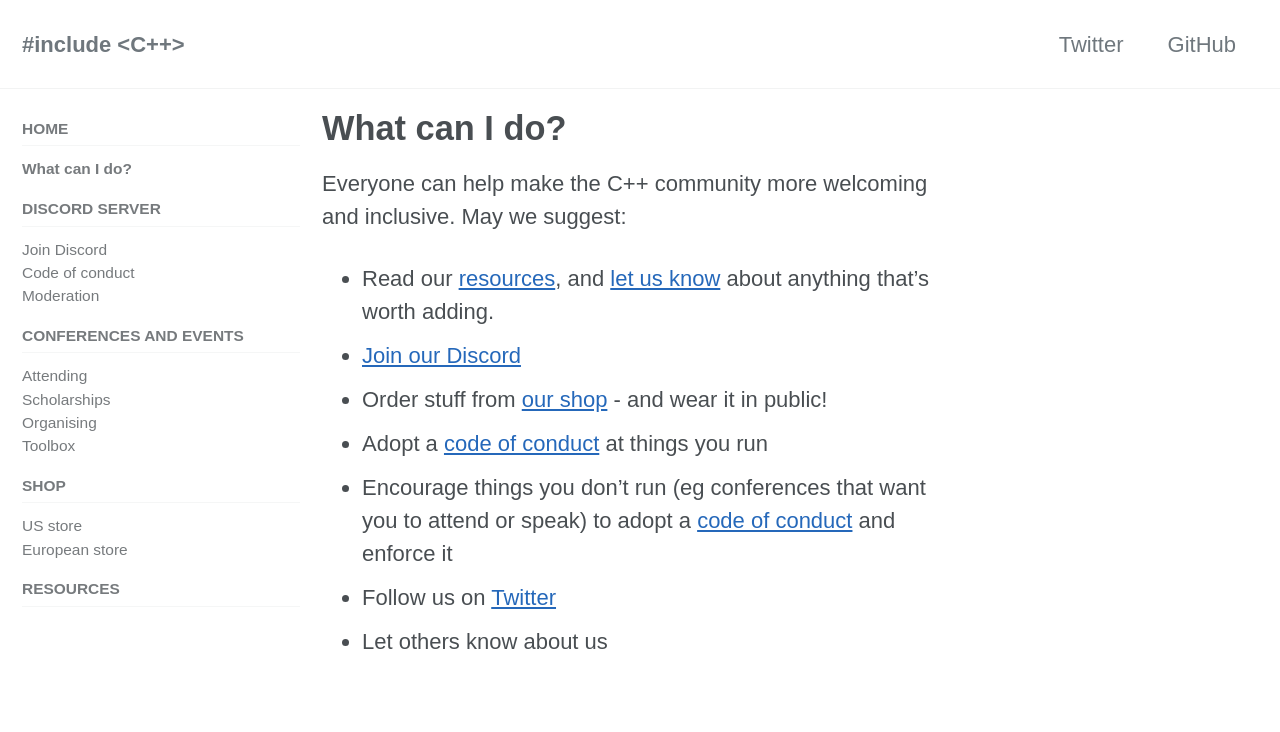
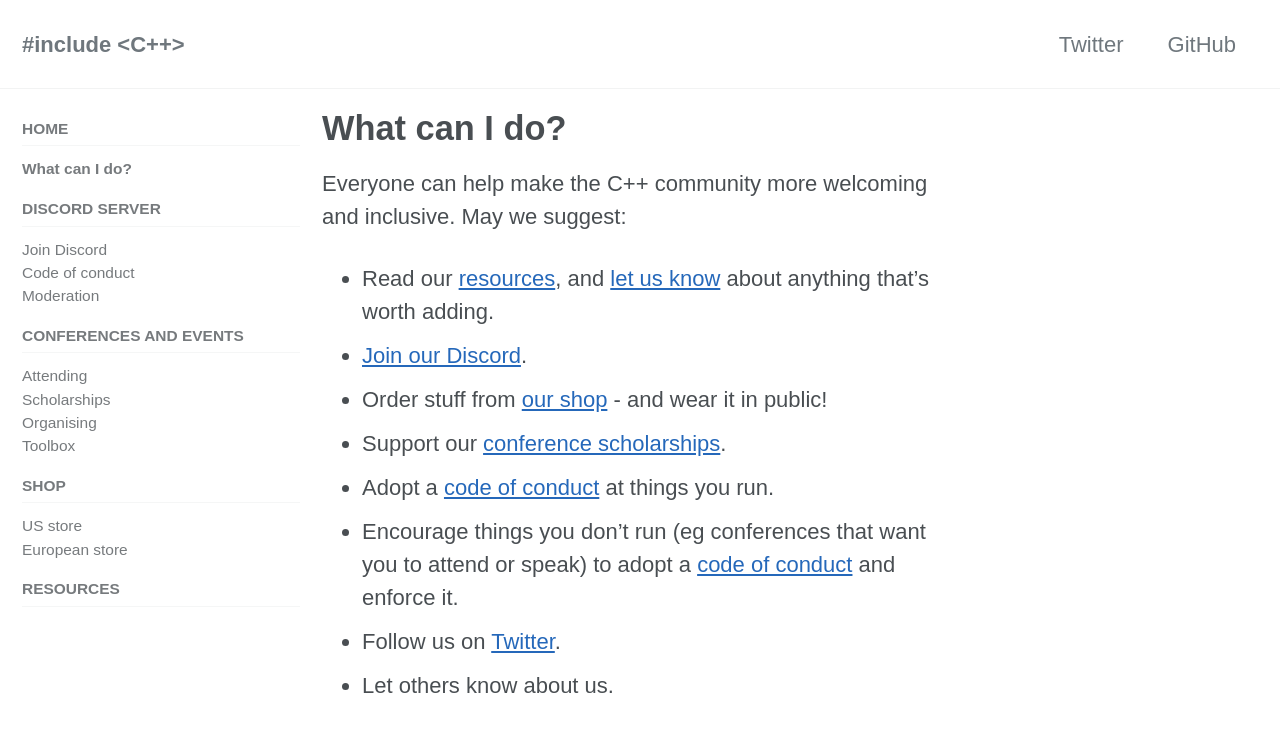
Before and after one commit to include-cpp/include-cpp.github.io, a Jekyll site: the page built from what-can-i-do.md, in a window 1280 px wide and 900 px high. Shown: the top 732 px of the window. Built offline with Jekyll 4.4.1, drawn with Linux system fonts in a browser that asks for light colours; cached includes are drawn as plain includes; nearby versions of some CDN libraries.

Commit message:
Add scholarships to "What can I do"

```diff
--- a/what-can-i-do.md
+++ b/what-can-i-do.md
@@ -6,9 +6,10 @@ title: "What can I do?"
 Everyone can help make the C++ community more welcoming and inclusive. May we suggest:
 
 * Read our [resources](/resources/), and [let us know](/#how-can-we-be-contacted) about anything that's worth adding.
-* [Join our Discord](https://discord.gg/ZPErMGW)
+* [Join our Discord](https://discord.gg/ZPErMGW).
 * Order stuff from [our shop](/shop/) - and wear it in public!
-* Adopt a [code of conduct](/resources/#conferences-and-codes-of-conduct) at things you run
-* Encourage things you don't run (eg conferences that want you to attend or speak) to adopt a [code of conduct](/resources/#conferences-and-codes-of-conduct) and enforce it
-* Follow us on [Twitter](https://twitter.com/include_cpp)
-* Let others know about us
+* Support our [conference scholarships](/conferences/scholarships/).
+* Adopt a [code of conduct](/resources/#conferences-and-codes-of-conduct) at things you run.
+* Encourage things you don't run (eg conferences that want you to attend or speak) to adopt a [code of conduct](/resources/#conferences-and-codes-of-conduct) and enforce it.
+* Follow us on [Twitter](https://twitter.com/include_cpp).
+* Let others know about us.
```
